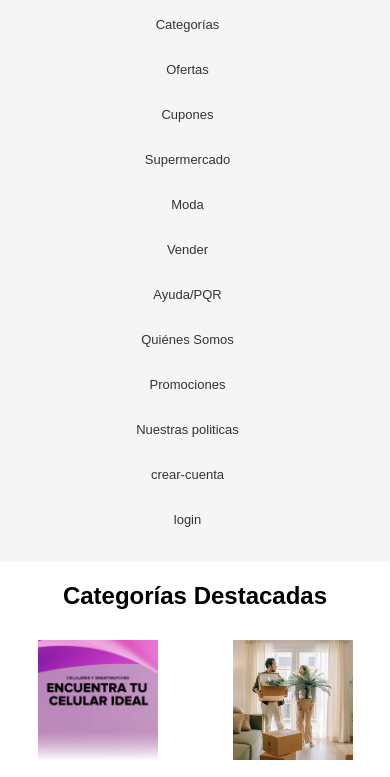
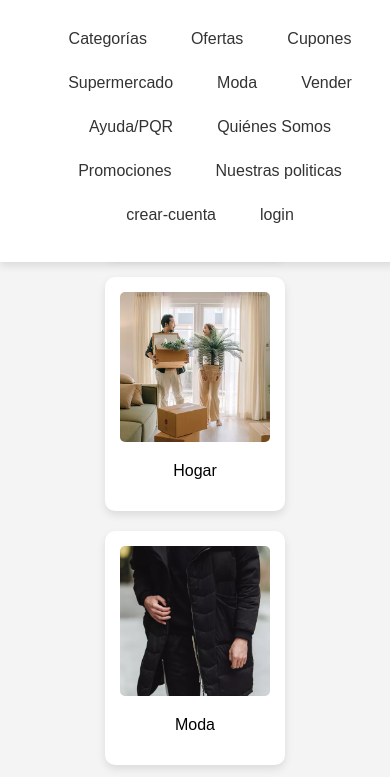
Before and after one commit to JoseDrk/Marketplace, a plain HTML site: page Html/index.html in a window 390 px wide. Shown: the part 125-902 px from the top of the page. Drawn offline with Linux system fonts and the light colour scheme.

Commit message:
No tocar

```diff
--- a/css/estilo.css
+++ b/css/estilo.css
@@ -2,111 +2,89 @@ html, body {
     margin: 0;
     padding: 0;
     height: 100%;
+    font-family: Arial, sans-serif;
+    background-color: #f4f4f4;
 }
 
 body {
     display: flex;
     flex-direction: column;
     min-height: 100vh;
-    font-family: Arial, sans-serif;
 }
 
 .content {
     flex: 1;
 }
 
+/* Header */
+header {
+    background-color: #fff;
+    padding: 15px;
+    text-align: center;
+    box-shadow: 0 4px 8px rgba(0, 0, 0, 0.1);
+    position: fixed;
+    width: 100%;
+    top: 0;
+    left: 0;
+    z-index: 1000;
+}
+
+nav {
+    display: flex;
+    justify-content: center;
+    flex-wrap: wrap;
+    padding: 10px 0;
+}
+
+nav a {
+    margin: 5px 10px;
+    text-decoration: none;
+    padding: 8px 12px;
+    color: #333;
+    border-radius: 5px;
+    transition: 0.3s;
+}
+
+nav a:hover {
+    background-color: #007BFF;
+    color: white;
+}
+
+/* Contenedor de Categorías y Productos */
+.categorias-container, .productos-container {
+    display: flex;
+    justify-content: center;
+    gap: 20px;
+    flex-wrap: wrap;
+    padding: 20px;
+    margin-top: 80px; /* Para compensar el menú fijo */
+}
+
+.categoria, .producto {
+    text-align: center;
+    background: white;
+    padding: 15px;
+    border-radius: 10px;
+    box-shadow: 0 4px 8px rgba(0, 0, 0, 0.1);
+    transition: transform 0.3s ease;
+}
+
+.categoria:hover, .producto:hover {
+    transform: scale(1.05);
+}
+
+.categoria img, .producto img {
+    width: 150px;
+    height: 150px;
+    object-fit: cover;
+    border-radius: 5px;
+}
+
+/* Footer */
 footer {
     background-color: #333;
     color: #fff;
     text-align: center;
-    padding: 1rem 0;
-    position: relative;
-    bottom: 0;
-    width: 100%;
+    padding: 15px;
+    margin-top: auto;
 }
-
-header {
-    background-color: whitesmoke;
-    padding: 15px;
-    text-align: center;
-}
-
-nav a {
-    margin-right: 15px;
-    text-decoration: none;
-    padding: 10px;
-    display: inline-block;
-    color: #333;
-}
-
-nav a:hover {
-    background-color: #444;
-    color: white;
-}
-
-@media (max-width: 768px) {
-    nav {
-        display: flex;
-        flex-direction: column;
-        align-items: center;
-    }
-
-    nav a {
-        margin-bottom: 10px;
-    }
-}
-
-.producto:hover {
-    transform: scale(1.05);
-    transition: transform 0.3s ease;
-}
-
-.categorias-container, .productos-container {
-    display: flex;
-    justify-content: space-around;
-    margin: 20px 0;
-    flex-wrap: wrap;
-}
-
-.categoria, .producto {
-    text-align: center;
-    margin: 10px;
-}
-
-.categoria img, .producto img {
-    width: 120px;
-    height: 120px;
-    object-fit: cover;
-}
-
-.carrito {
-    border: 1px solid #ccc;
-    padding: 10px;
-    margin-top: 20px;
-    margin-bottom: 60px;
-}
-
-#Politicas {
-    background-color: #f9f9f9;
-    padding: 20px;
-    margin: 10px 0;
-    font-family: Georgia, 'Times New Roman', Times, serif;
-    color: #333;
-    border: 1px solid #ccc;
-    border-radius: 5px;
-}
-
-#product-card {
-    text-align: center;
-}
-
-.box-color {
-    width: 100%;
-    color: black;
-    font-size: 13px;
-    text-align: center;
-}
-
-.categorias-destacadas, .productos-oferta {
-    text-align: center;
-}
```
